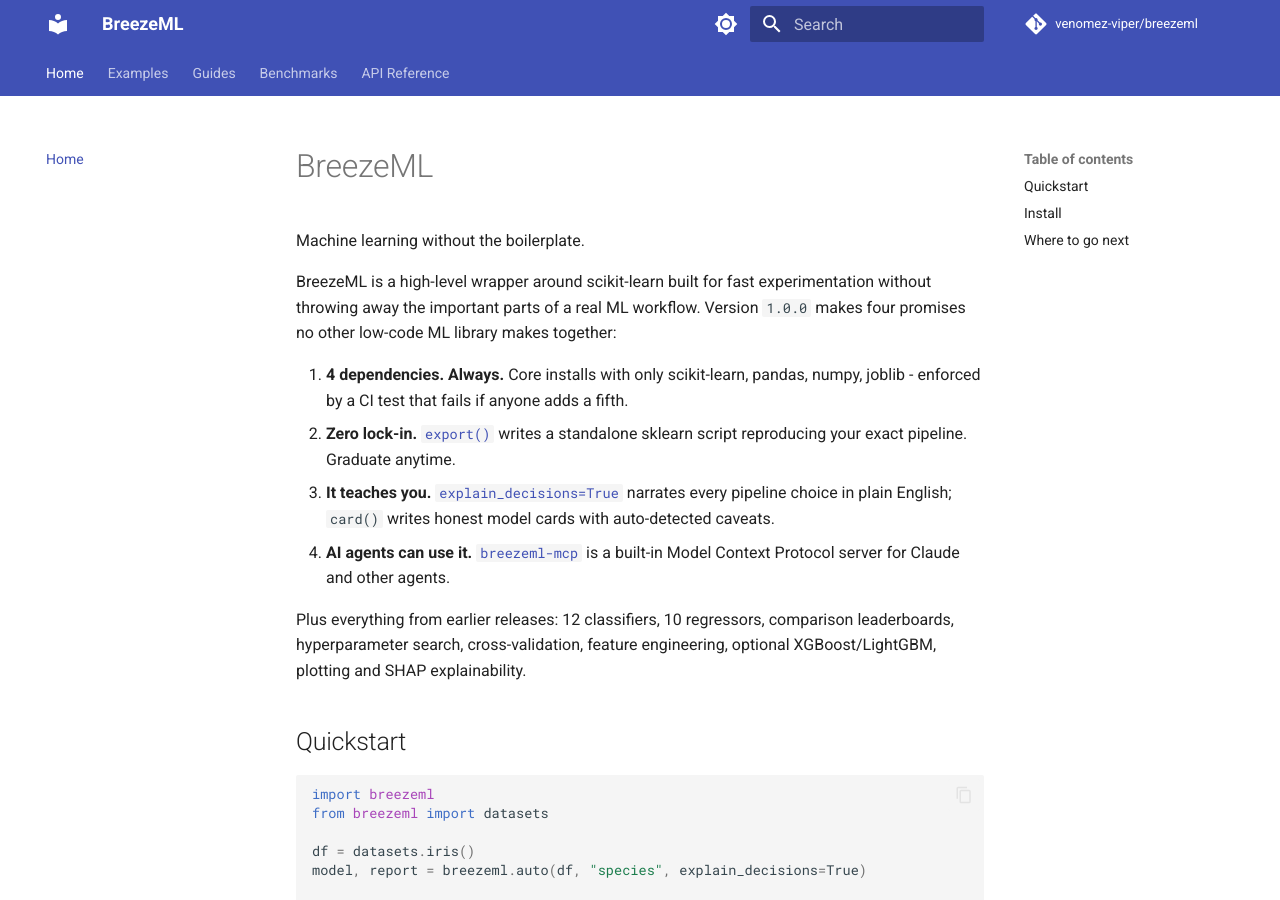
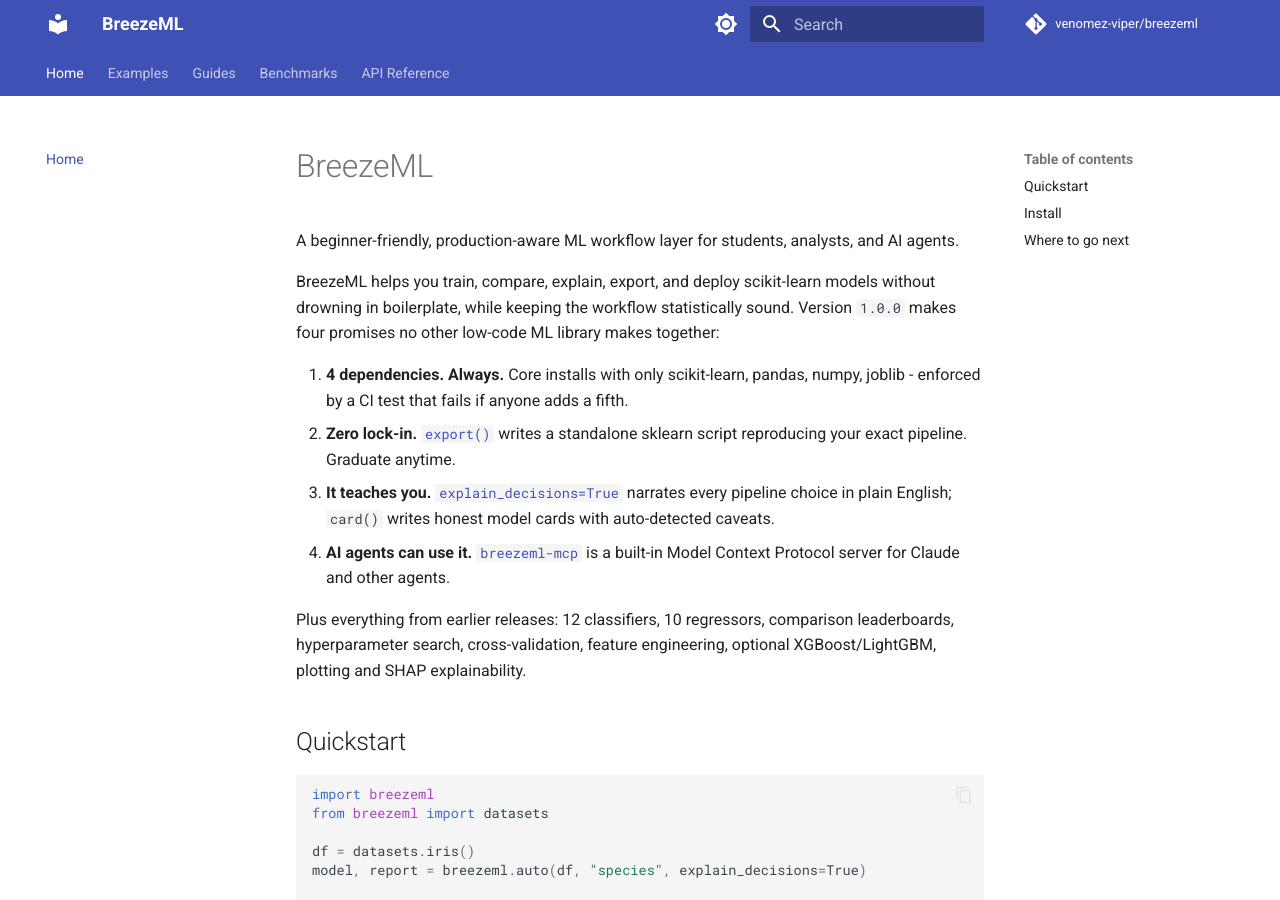
Before and after one commit to venomez-viper/breezeml, an MkDocs documentation site: the page built from docs/index.md, in a window 1280 px wide and 900 px high. Built offline with MkDocs 1.6.1 and Material for MkDocs 9.7.7, drawn with Linux system fonts in a browser that asks for light colours; comment, search, counter and statistics services are not loaded.

Commit message:
docs: reposition BreezeML as a production-aware ML workflow layer
New identity statement across README, docs, package metadata, and module
docstrings: a beginner-friendly, production-aware ML workflow layer for
students, analysts, and AI agents.

```diff
--- a/breezeml/__init__.py
+++ b/breezeml/__init__.py
@@ -1,5 +1,7 @@
 """
-BreezeML public API.
+BreezeML: a beginner-friendly, production-aware ML workflow layer for
+students, analysts, and AI agents. Train, compare, explain, export, and
+deploy scikit-learn models without drowning in boilerplate.
 """
 
 __version__ = "1.0.0"
--- a/docs/index.md
+++ b/docs/index.md
@@ -1,11 +1,12 @@
 # BreezeML
 
-Machine learning without the boilerplate.
+A beginner-friendly, production-aware ML workflow layer for students,
+analysts, and AI agents.
 
-BreezeML is a high-level wrapper around scikit-learn built for fast
-experimentation without throwing away the important parts of a real ML
-workflow. Version `1.0.0` makes four promises no other low-code ML library
-makes together:
+BreezeML helps you train, compare, explain, export, and deploy
+scikit-learn models without drowning in boilerplate, while keeping the
+workflow statistically sound. Version `1.0.0` makes four promises no other
+low-code ML library makes together:
 
 1. **4 dependencies. Always.** Core installs with only scikit-learn, pandas,
    numpy, joblib - enforced by a CI test that fails if anyone adds a fifth.
--- a/mkdocs.yml
+++ b/mkdocs.yml
@@ -1,5 +1,5 @@
 site_name: BreezeML
-site_description: Machine learning without the boilerplate.
+site_description: A beginner-friendly, production-aware ML workflow layer for students, analysts, and AI agents.
 site_url: https://venomez-viper.github.io/breezeml/
 repo_url: https://github.com/venomez-viper/breezeml
 repo_name: venomez-viper/breezeml
--- a/pyproject.toml
+++ b/pyproject.toml
@@ -8,7 +8,7 @@ version = "1.0.0"
 authors = [
   { name="Akash Anipakalu Giridhar", email="akashagakash@gmail.com" }
 ]
-description = "BreezeML — Production-grade machine learning with zero boilerplate, built on scikit-learn."
+description = "A beginner-friendly, production-aware ML workflow layer for students, analysts, and AI agents: train, compare, explain, export, and deploy scikit-learn models without the boilerplate."
 readme = "README.md"
 license = "MIT"
 requires-python = ">=3.9"
```
Also changed, not shown: README.md (+3 -3 lines), 1 other file.
